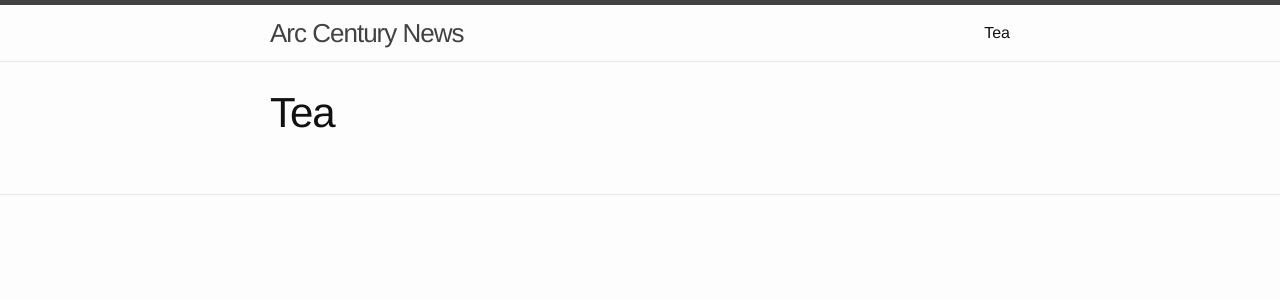
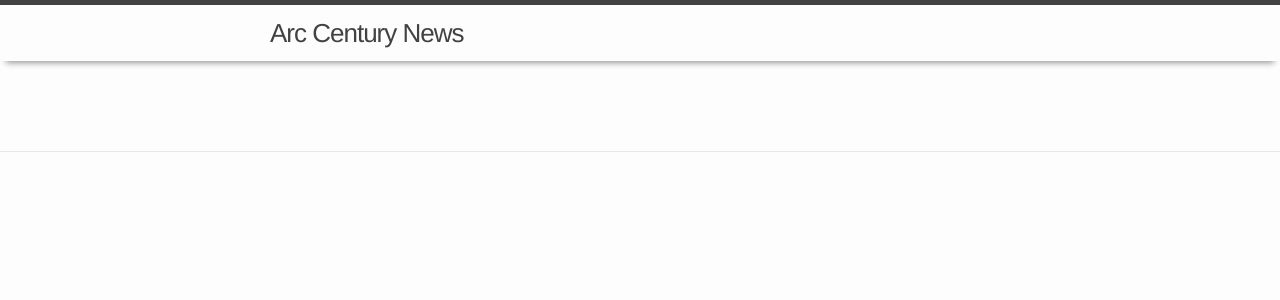
Before and after one commit to acenews/arccentury, a Jekyll site: the page built from authors/Tea/index.md, in a window 1280 px wide. Shown: the top 300 px of the page. Built offline with Jekyll 4.4.1, drawn with Linux system fonts in a browser that asks for light colours.

Commit message:
remove site nav update nav bar

```diff
--- a/_includes/header.html
+++ b/_includes/header.html
@@ -4,14 +4,14 @@
 
     <a class="site-title" href="{{ site.baseurl }}/">{{ site.title }}</a>
 
-    <nav class="site-nav">
+    <!--<nav class="site-nav">
       <a href="#" class="menu-icon">
         <svg viewBox="0 0 18 15">
           <path fill="#424242" d="M18,1.484c0,0.82-0.665,1.484-1.484,1.484H1.484C0.665,2.969,0,2.304,0,1.484l0,0C0,0.665,0.665,0,1.484,0 h15.031C17.335,0,18,0.665,18,1.484L18,1.484z"/>
           <path fill="#424242" d="M18,7.516C18,8.335,17.335,9,16.516,9H1.484C0.665,9,0,8.335,0,7.516l0,0c0-0.82,0.665-1.484,1.484-1.484 h15.031C17.335,6.031,18,6.696,18,7.516L18,7.516z"/>
           <path fill="#424242" d="M18,13.516C18,14.335,17.335,15,16.516,15H1.484C0.665,15,0,14.335,0,13.516l0,0 c0-0.82,0.665-1.484,1.484-1.484h15.031C17.335,12.031,18,12.696,18,13.516L18,13.516z"/>
         </svg>
-      </a>
+      </a>-->
 
       <div class="trigger">
         {% for page in site.pages %}
--- a/_sass/_layout.scss
+++ b/_sass/_layout.scss
@@ -3,7 +3,10 @@
  */
 .site-header {
     border-top: 5px solid $grey-color-dark;
-    border-bottom: 1px solid $grey-color-light;
+    //border-bottom: 1px solid $grey-color-light;
+    -webkit-box-shadow: 0 8px 6px -6px #999;
+    -moz-box-shadow: 0 8px 6px -6px #999;
+    box-shadow: 0 8px 6px -6px #999;
     min-height: 56px;
 
     // Positioning context for the mobile navigation icon
--- a/authors/Tea/index.md
+++ b/authors/Tea/index.md
@@ -1,5 +1,4 @@
 ---
 layout: page
 description: Tea the writer for ACE News
-title: Tea
 ---
```
Also changed, not shown: images/Arc_900_Hammer.jpg (added).
